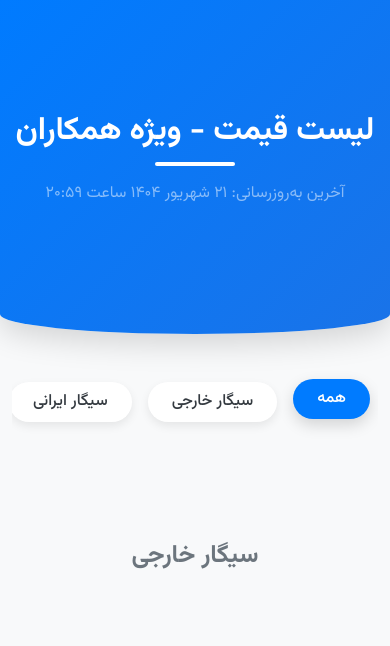
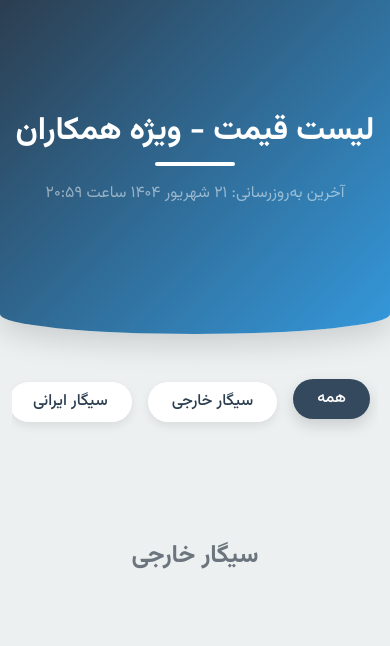
Before and after one commit to soheil-vd/cigar, a plain HTML site: page index.html in a window 390 px wide. Shown: the top 646 px of the page. Drawn offline with nearby package versions, Linux system fonts and the light colour scheme.

Commit message:
Update index.html

```diff
--- a/index.html
+++ b/index.html
@@ -11,11 +11,13 @@
         @import url('https://fonts.googleapis.com/css2?family=Vazirmatn:wght@100..900&display=swap');
 
         :root {
-            --primary-color: #007bff;
-            --secondary-color: #6c757d;
-            --text-dark: #343a40;
-            --price-color: #1a73e8;
-            --bg-light: #f8f9fa;
+            --primary-color: #34495e; /* Midnight Blue */
+            --secondary-color: #7f8c8d; /* Gray */
+            --text-dark: #2c3e50; /* Darker Blue */
+            --price-color: #27ae60; /* Green */
+            --bg-light: #ecf0f1; /* Light Gray */
+            --card-bg: #ffffff; /* White */
+            --header-bg: linear-gradient(135deg, #2c3e50, #3498db);
         }
 
         body {
@@ -25,7 +27,7 @@
         }
 
         .main-header {
-            background-image: linear-gradient(135deg, #007bff, #1a73e8);
+            background-image: var(--header-bg);
             color: white;
             padding: 4rem 0;
             border-bottom-left-radius: 50% 20px;
@@ -62,6 +64,7 @@
             -webkit-overflow-scrolling: touch;
             scrollbar-width: none;
             -ms-overflow-style: none;
+            direction: ltr; /* Ensure horizontal scroll works left-to-right */
         }
 
         .category-container::-webkit-scrollbar {
@@ -72,13 +75,14 @@
             display: inline-block;
             padding: 0.5rem 1.5rem;
             margin: 0.5rem;
-            background-color: white;
+            background-color: var(--card-bg);
             color: var(--text-dark);
             border-radius: 25px;
             box-shadow: 0 4px 10px rgba(0,0,0,0.08);
             transition: all 0.3s ease;
             cursor: pointer;
             font-weight: 500;
+            direction: rtl;
         }
 
         .category-badge.active, .category-badge:hover {
@@ -94,7 +98,7 @@
             height: 100%;
             border: none;
             border-radius: 12px;
-            background-color: white;
+            background-color: var(--card-bg);
             overflow: hidden;
             display: flex;
             flex-direction: column;
@@ -192,6 +196,9 @@
             .price-text {
                 font-size: 1.2rem;
             }
+            .category-container {
+                direction: rtl; /* For touch scrolling, ensure it starts from the right */
+            }
         }
     </style>
 </head>
@@ -206,11 +213,14 @@
 
 <div class="container mt-4">
     <div id="category-badges" class="category-container">
-        </div>
+        <!-- Category badges will be dynamically loaded here -->
+    </div>
     <div id="product-list" class="row g-4 mt-4">
-        </div>
+        <!-- Products will be dynamically loaded here -->
+    </div>
 </div>
 
+<!-- Floating WhatsApp Button -->
 <a href="https://wa.me/989123456789" class="btn btn-success whatsapp-float-btn" target="_blank">
     <i class="fab fa-whatsapp me-2"></i> ارتباط از طریق واتساپ
 </a>
```
